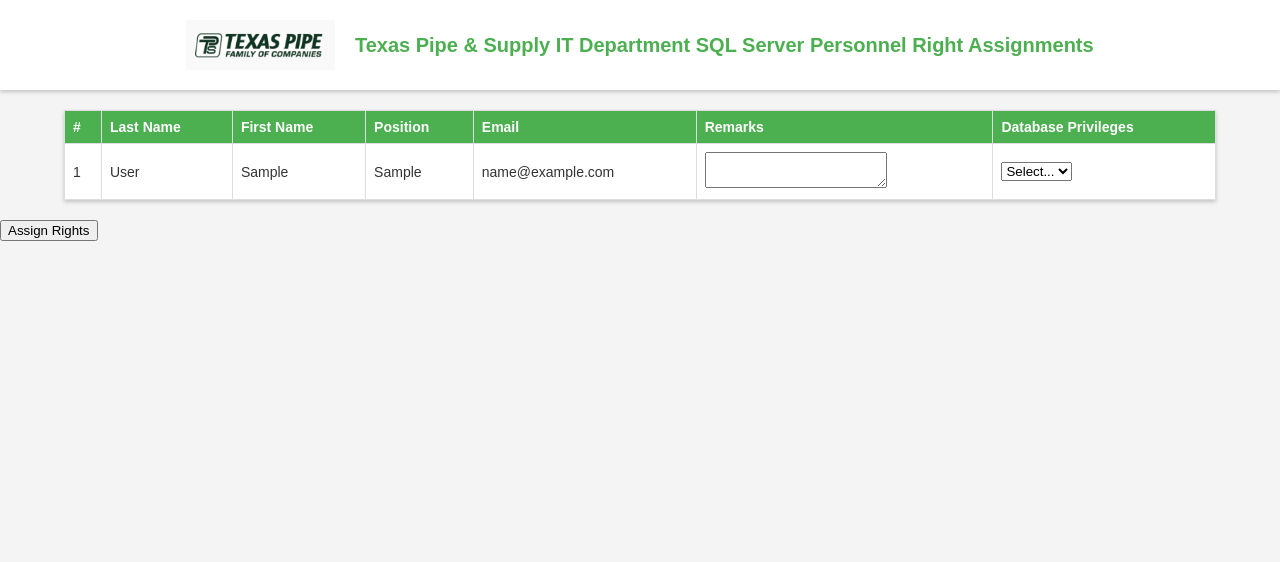
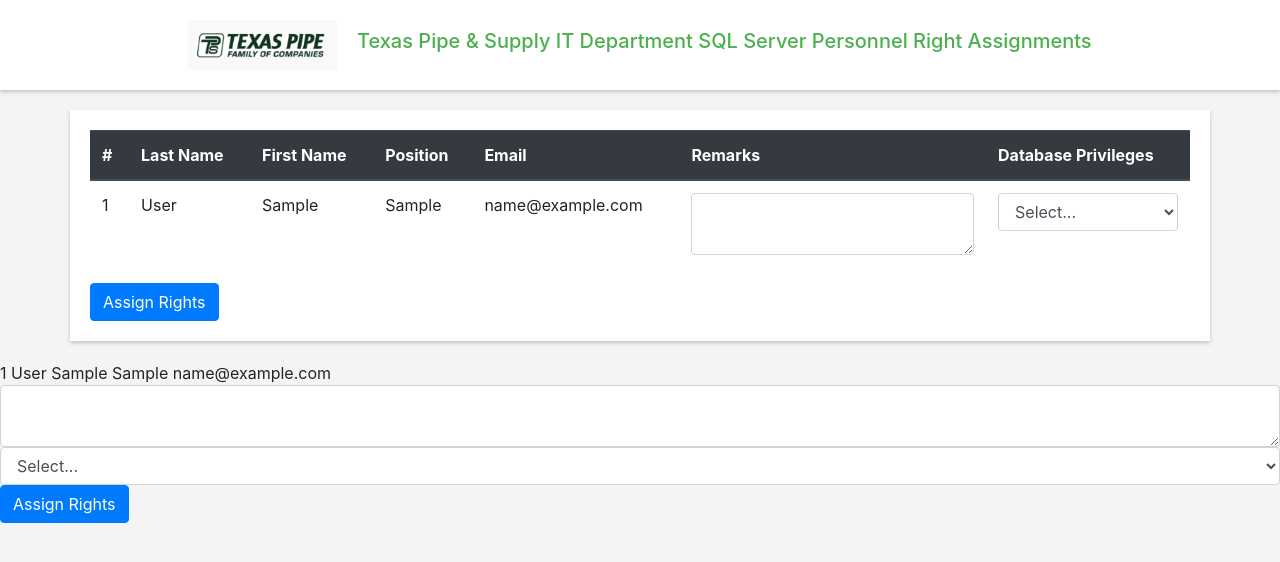
Before and after one commit to jalex0823/adformman, a Flask app: page / in a window 1280 px wide. Shown: the top 562 px of the page. Run offline with Flask 3, Linux system fonts and the light colour scheme; tables that the repository leaves empty hold one stand-in row (values such as "Sample post"); parts of the project's set-up code (start-up, migrations or seed data) failed here and were passed over; some libraries are stand-ins or nearby versions.

Commit message:
Update index.html

```diff
--- a/templates/index.html
+++ b/templates/index.html
@@ -2,13 +2,9 @@
 <html>
 <head>
     <title>Assign Rights</title>
+    <link rel="stylesheet" href="https://stackpath.bootstrapcdn.com/bootstrap/4.5.0/css/bootstrap.min.css">
     <style>
         body {
-            font-family: Arial, sans-serif;
-            font-size: 14px;
-            color: #333;
-            margin: 0;
-            padding: 0;
             background-color: #f4f4f4;
         }
         .header {
@@ -28,21 +24,11 @@
             font-size: 20px;
             color: #4CAF50;
         }
-        table {
-            width: 90%;
+        .container {
             margin: 20px auto;
-            border-collapse: collapse;
             background-color: #fff;
             box-shadow: 0 2px 4px 0 rgba(0,0,0,0.2);
-        }
-        th, td {
-            border: 1px solid #ddd;
-            padding: 8px;
-            text-align: left;
-        }
-        th {
-            background-color: #4CAF50;
-            color: white;
+            padding: 20px;
         }
     </style>
 </head>
@@ -51,8 +37,10 @@
         <img src="{{ url_for('static', filename='images/logo.png') }}" alt="Logo">
         <h1>Texas Pipe & Supply IT Department SQL Server Personnel Right Assignments</h1>
     </div>
+    <div class="container">
         <form action="/assign-rights" method="post" onsubmit="return validateForm()">
-        <table>
+            <table class="table">
+                <thead class="thead-dark">
                     <tr>
                         <th>#</th>
                         <th>Last Name</th>
@@ -62,6 +50,8 @@
                         <th>Remarks</th>
                         <th>Database Privileges</th>
                     </tr>
+                </thead>
+                <tbody>
                     {% for person in personnel %}
                     <tr>
                         <td>{{ loop.index }}</td>
@@ -70,9 +60,10 @@
                         <td>{{ person.Position }}</td>
                         <td>{{ person.Email }}</td>
                         <td>
-                    <textarea name="remarks_{{ person.Last_Name }}"></textarea>
+                            <textarea class="form-control" name="remarks_{{ person.Last_Name }}"></textarea>
+                        </td>
                         <td>
-                                    <select name="privileges_{{ person.Last_Name }}">
+                            <select class="form-control" name="privileges_{{ person.Last_Name }}">
                                 <option value="">Select...</option>
                                 {% for dept in departments %}
                                     <option value="{{ dept.Assumed_Database_Access }}">{{ dept.Assumed_Database_Access }}</option>
@@ -81,33 +72,38 @@
                         </td>
                     </tr>
                     {% endfor %}
+                </tbody>
             </table>
-                        <button type="submit">Assign Rights</button>
+            <button type="submit" class="btn btn-primary">Assign Rights</button>
         </form>
+    </div>
 </body>
 </html>
-                <script>
-                    window.onload = function() {
-                        var selects = document.querySelectorAll('select');
-                        selects.forEach(function(select) {
-                            select.addEventListener('change', function(e) {
-                                navigator.clipboard.writeText(e.target.value).then(function() {
-                                    console.log('Copying to clipboard was successful!');
-                                }, function(err) {
-                                    console.error('Could not copy text: ', err);
-                                });
-                            });
-                        });
-                    };
-
-                    function validateForm() {
-                        var selects = document.querySelectorAll('select');
-                        for (var i = 0; i < selects.length; i++) {
-                            if (selects[i].value === '') {
-                                alert('Please select a privilege for all personnel.');
-                                return false;
-                            }
-                        }
-                        return true;
-                    }
-                </script>
+                <tbody>
+                    {% for person in personnel %}
+                    <tr>
+                        <td>{{ loop.index }}</td>
+                        <td>{{ person.Last_Name }}</td>
+                        <td>{{ person.First_Name }}</td>
+                        <td>{{ person.Position }}</td>
+                        <td>{{ person.Email }}</td>
+                        <td>
+                            <textarea class="form-control" name="remarks_{{ person.Last_Name }}" required></textarea>
+                        </td>
+                        <td>
+                            <select class="form-control" name="privileges_{{ person.Last_Name }}" required>
+                                <option value="">Select...</option>
+                                {% for dept in departments %}
+                                    <option value="{{ dept.Assumed_Database_Access }}">{{ dept.Assumed_Database_Access }}</option>
+                                {% endfor %}
+                            </select>
+                        </td>
+                    </tr>
+                    {% endfor %}
+                </tbody>
+            </table>
+            <button type="submit" class="btn btn-primary">Assign Rights</button>
+        </form>
+    </div>
+</body>
+</html>
```
Lines whose indentation alone changed are shown as unchanged.
